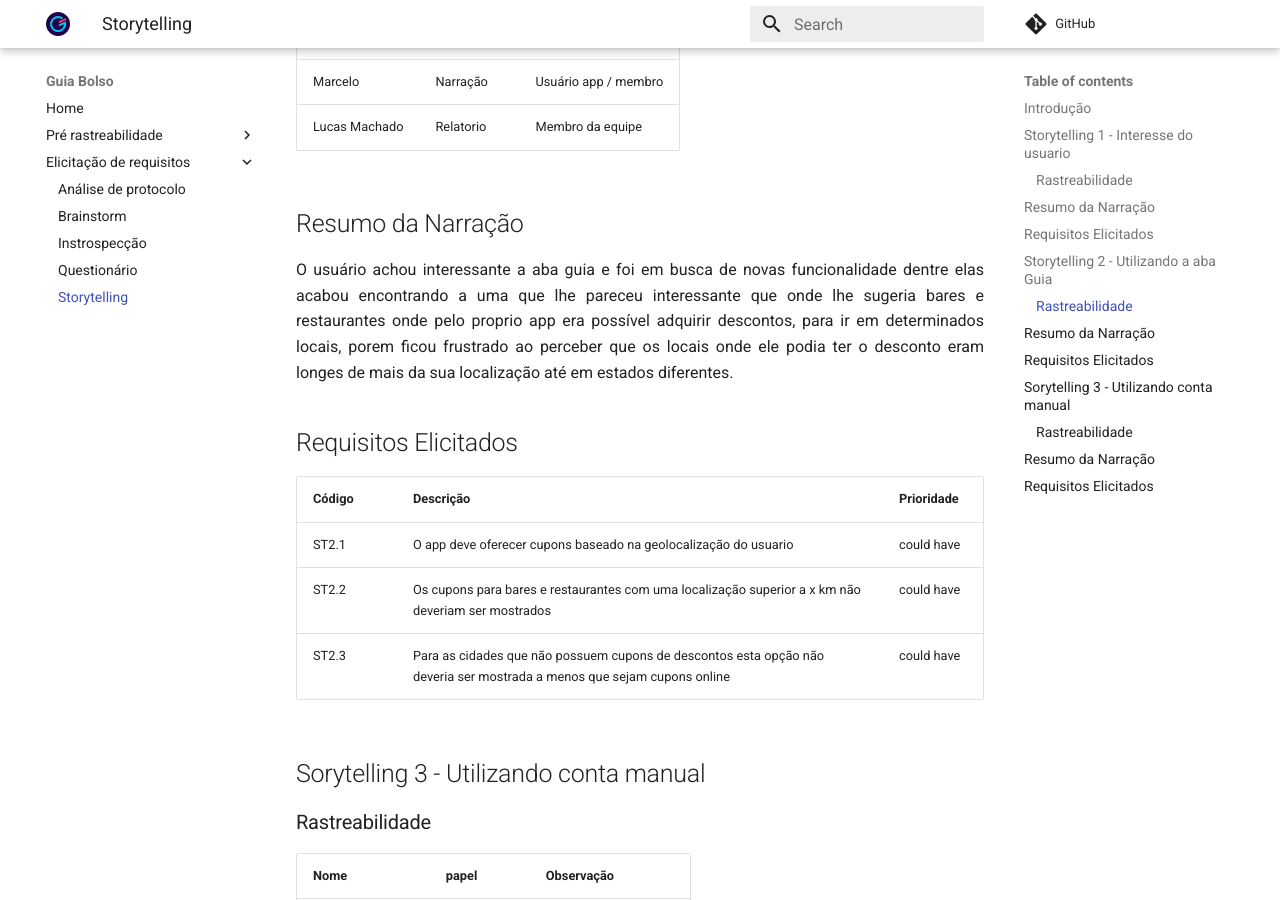
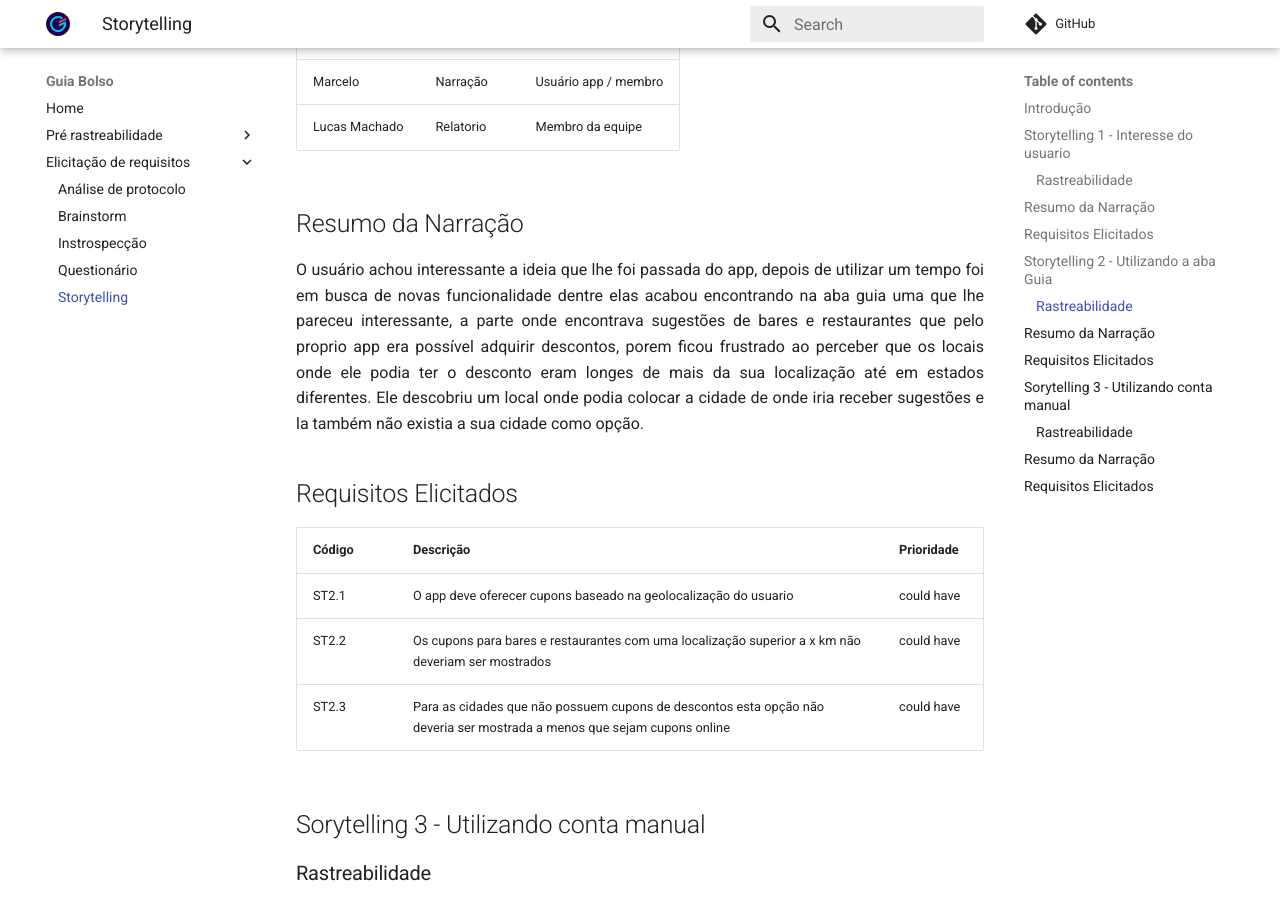
Before and after one commit to fga-disciplinas/2019.1-Guia-Bolso, an MkDocs documentation site: the page built from docs/elicitacao-de-requisitos/storytelling.md, in a window 1280 px wide and 900 px high, scrolled down 1378 px. Built offline with MkDocs 1.6.1 and Material for MkDocs 9.7.7, drawn with Linux system fonts in a browser that asks for light colours; comment, search, counter and statistics services are not loaded; old or Windows-style settings are respelled for this version of MkDocs; some of the changed text lies outside the part shown.

Commit message:
Corrigindo storytelling

```diff
--- a/docs/elicitacao-de-requisitos/storytelling.md
+++ b/docs/elicitacao-de-requisitos/storytelling.md
@@ -1,6 +1,6 @@
 ## Introdução
 
-<p align="justify"> Elicitar utilizando o método storytelling trabalha a ideia de adquirir conhecimento por meio de histórias sejam elas contadas por um grupo de pessoas ou até mesmo uma organização. A equipe realizou um storytelling com um pai de um dos membros da equipe que recentemente começou a utilizar o app Guiabolso. Este conta como está sendo a sua experiência com o app enquanto os outros membros escutavam e anotavam. Abaixo esta um relatório da narrativa.</p>
+<p align="justify"> Elicitar utilizando o método storytelling trabalha a ideia de adquirir conhecimento por meio de histórias sejam elas contadas por um grupo de pessoas ou até mesmo uma organização. A equipe realizou alguns storytellings sendo um com um pai de um dos membros da equipe que recentemente começou a utilizar o app Guiabolso e os outros com membros da equipe. Todos abordam experiências de utilização do app. Abaixo esta um relatório das narrativas.</p>
 
 ## Storytelling 1 - Interesse do usuario
 
@@ -34,7 +34,7 @@ O usuário começou a utilizar o app Guiabolso recentemente pelo fato de um cole
 
 ## Resumo da Narração
 
-<p aling= "justify"> O usuário achou interessante a aba guia e foi em busca de novas funcionalidade dentre elas acabou encontrando a uma que lhe pareceu interessante que onde lhe sugeria bares e restaurantes onde pelo proprio app era possível adquirir descontos, para ir em determinados locais, porem ficou frustrado  ao perceber que os locais onde ele podia ter o desconto eram longes de mais da sua localização até em estados diferentes.</p>
+<p aling= "justify"> O usuário achou interessante a ideia que lhe foi passada do app, depois de utilizar um tempo foi em busca de novas funcionalidade dentre elas acabou encontrando na aba guia uma que lhe pareceu interessante, a parte onde encontrava sugestões de bares e restaurantes que pelo proprio app era possível adquirir descontos, porem ficou frustrado  ao perceber que os locais onde ele podia ter o desconto eram longes de mais da sua localização até em estados diferentes. Ele descobriu um local onde podia colocar a cidade de onde iria receber sugestões e la também não existia a sua cidade como opção.</p>
 
 ## Requisitos Elicitados
 
```
